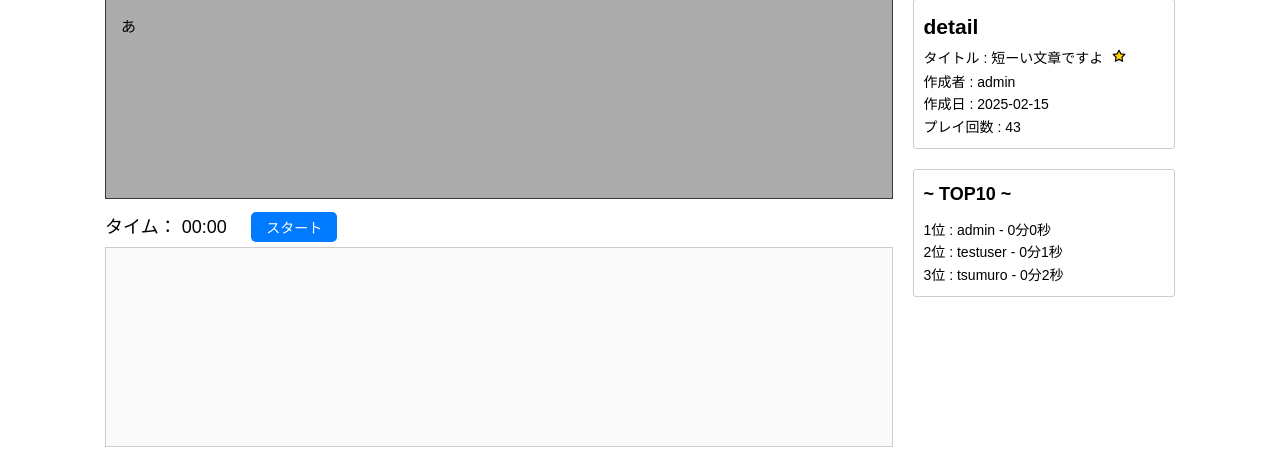
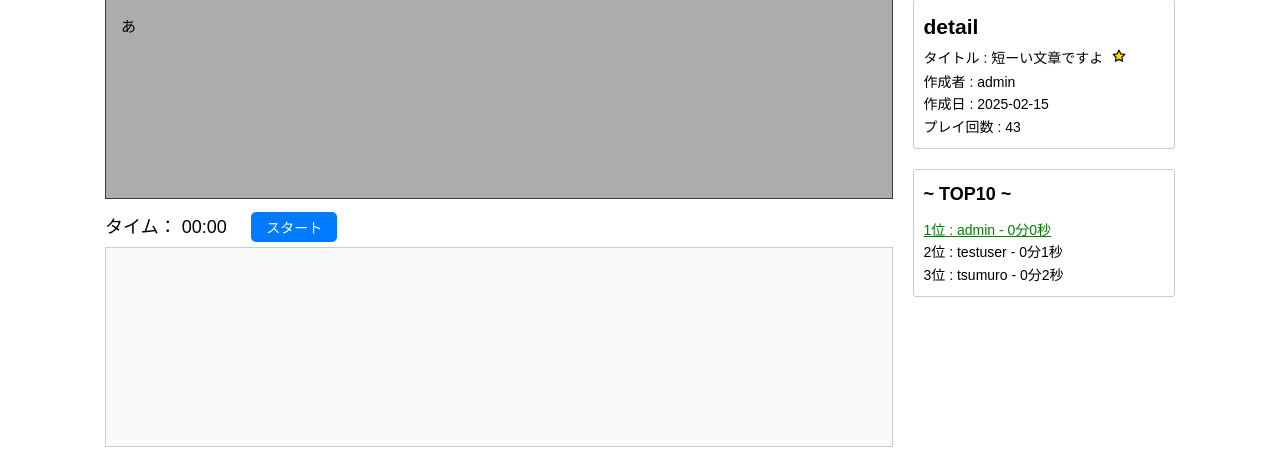
Before and after one commit to o-tsumuro/typingproject, a Django app: page /16/ in a window 1280 px wide. Shown: the part 183-634 px from the top of the page. Run offline with Django 4.2, Linux system fonts and the light colour scheme; a user stored in the database is signed in; data comes from the database, SQL or seed files in the repository.

Commit message:
ランキング色分け修正

```diff
--- a/typingapp/templates/index.html
+++ b/typingapp/templates/index.html
@@ -86,7 +86,11 @@
             <h2>~ TOP10 ~</h2>
             <ul>
                 {% for ranking in ranking_list|slice:":10" %}
-                    <li>{{ forloop.counter }}位 : {{ ranking.user }} - {{ ranking.typing_time|format_duration }}</li>
+                    {% if ranking.user == request.user %}
+                        <li style="color: green; text-decoration: underline;">{{ forloop.counter }}位 : {{ ranking.user }} - {{ ranking.typing_time|format_duration }}</li>
+                    {% else %}
+                        <li>{{ forloop.counter }}位 : {{ ranking.user }} - {{ ranking.typing_time|format_duration }}</li>
+                    {% endif %}
                 {% empty %}
                     <li>まだランキングがありません</li>
                 {% endfor %}
--- a/typingapp/templates/result.html
+++ b/typingapp/templates/result.html
@@ -60,7 +60,11 @@
             <h2>~ TOP10 ~</h2>
             <ul>
                 {% for ranking in ranking_list|slice:":10" %}
-                    <li>{{ forloop.counter }}位 : {{ ranking.user }} - {{ ranking.typing_time|format_duration }}</li>
+                    {% if ranking.user == request.user %}
+                        <li style="color: green; text-decoration: underline;">{{ forloop.counter }}位 : {{ ranking.user }} - {{ ranking.typing_time|format_duration }}</li>
+                    {% else %}
+                        <li>{{ forloop.counter }}位 : {{ ranking.user }} - {{ ranking.typing_time|format_duration }}</li>
+                    {% endif %}
                 {% empty %}
                     <li>まだランキングがありません</li>
                 {% endfor %}
```
